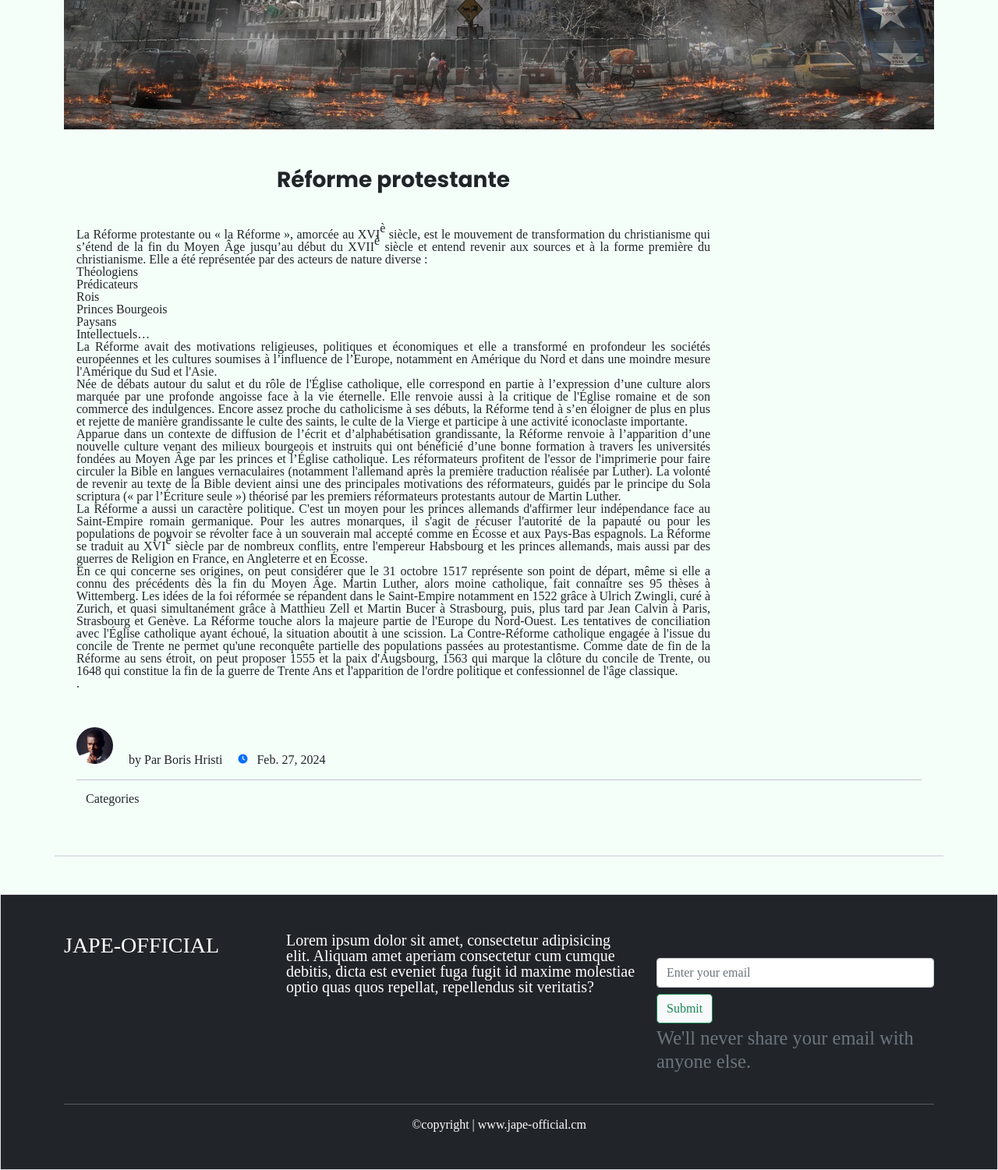
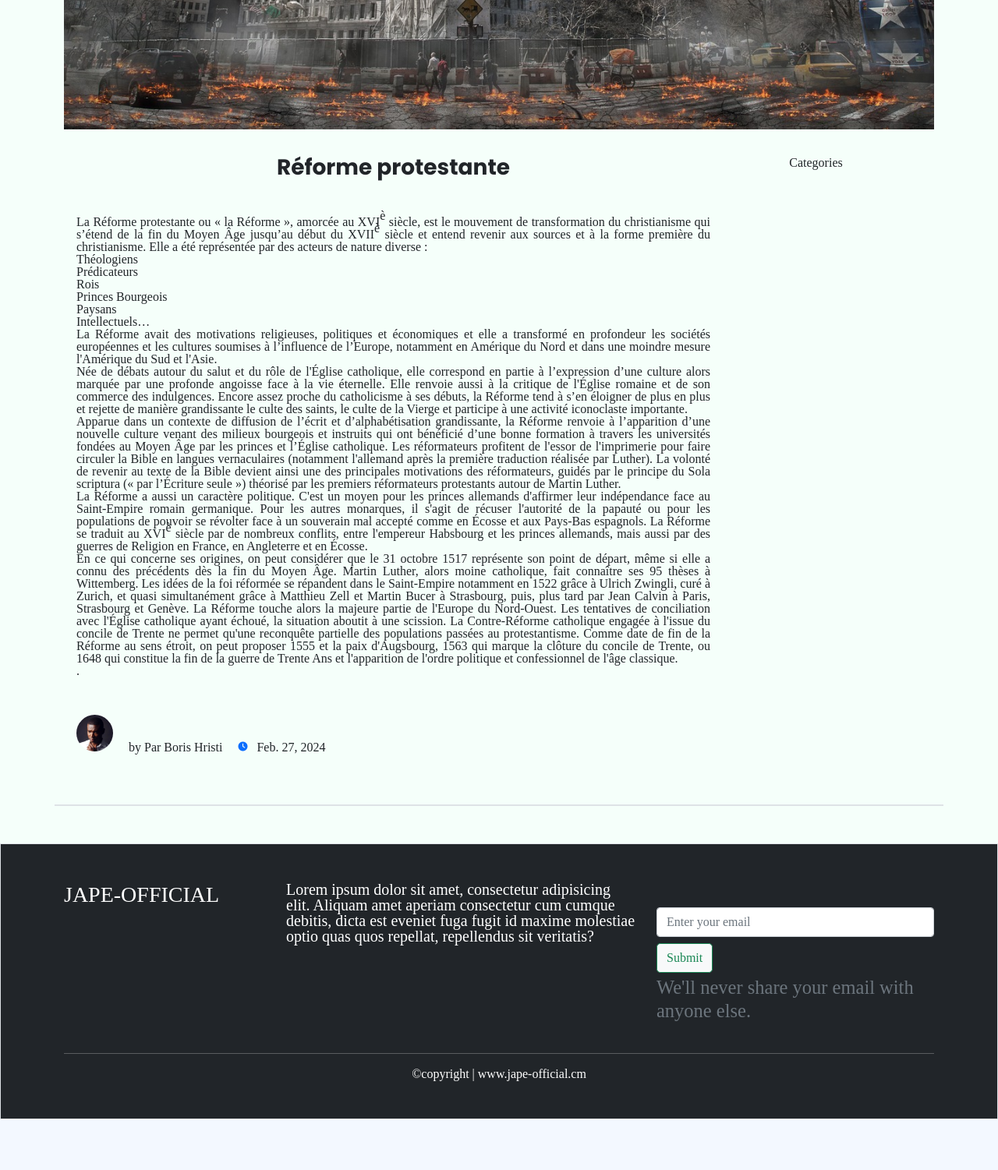
Before and after one commit to borishristi/jape-officiel, a Django app: a page that uses src/templates/base.html in a window 1280 px wide. Shown: the part 749-2250 px from the top of the page at 78% size. After the commit the page ends 2185 px from the top, so only its background shows below. Run offline with Django 5.2, Linux system fonts and the light colour scheme; data comes from the database, SQL or seed files in the repository; some libraries are stand-ins or nearby versions.

Commit message:
I have finish to implement the posts_view.html

```diff
--- a/src/blog/templates/blog/home_view.html
+++ b/src/blog/templates/blog/home_view.html
@@ -214,7 +214,7 @@
                             <div class="col-6 col-lg-12 p-0">
                                 <div class="ps-1 pt-2">
                                     <img class="img-hover img-fluid w-100"
-                                         src="" alt="Avertising"
+                                         src="{% static 'img/advertising.jpg' %}" alt="Avertising"
                                          style="max-height: 350px; border-radius: 5%">
                                 </div>
                             </div>
--- a/src/blog/templates/blog/post_view.html
+++ b/src/blog/templates/blog/post_view.html
@@ -12,11 +12,11 @@
     <div class="col-12 mt-3 m-0 rounded">
         <img src="{{ post.image.url }}" alt="" class="w-100">
     </div>
-
+    <div class="col-12">
         <div class="row container m-0 mt-3 p-3">
             <div class="col-lg-9 p-0">
                 <article>
-                <h1 class="text-center mt-3 mb-5 poppins-bold article-title-design">{{ post.title }}</h1>
+                    <h1 class="text-center mb-5 poppins-bold article-title-design">{{ post.title }}</h1>
                     <div>
                         <p class="poppins-regular post-design">{{ post.content|safe }}.</p>
                     </div>
@@ -29,10 +29,9 @@
                         <span class="h6 my-auto ms-2"> {{ post.created_on }}</span></div>
                 </article>
             </div>
-        <hr
-                class="my-3">
-        <div class="col-lg-3">
-            <h3>Categories</h3>
+            <div class="col-lg-3  p-0">
+                <h4 class="text-center">Categories</h4>
+            </div>
         </div>
     </div>
 </section>
--- a/src/blog/templates/blog/posts_view.html
+++ b/src/blog/templates/blog/posts_view.html
@@ -20,7 +20,7 @@
                 </div>
                 <div class="row">
                     {% for post in posts %}
-                    <div class="col-6">
+                    <div class="col-sm-6">
                         <div class="card border-0 p-0 m-0" style="width: 100%; min-height: 450px">
                             <img src="{{ post.image.url }}"
                                  class="img-hover rounded img-fluid card-img-top position-relative"
@@ -107,7 +107,7 @@
                                                      alt="">
                                             </div>
                                             <div class="col-8">
-                                                <h6 class="title-link">{{ r_post.title }}</h6>
+                                                <h6><a class="title-link" href="{% url 'post_view' slug=r_post.slug %}">{{ r_post.title }}</a></h6>
                                             </div>
                                         </div>
                                     </div>
--- a/src/templates/base.html
+++ b/src/templates/base.html
@@ -32,7 +32,7 @@
         <div class="collapse navbar-collapse" id="navbarSupportedContent">
             <ul class="navbar-nav me-auto mb-2 mb-lg-0 roboto-regular">
                 <li class="nav-item">
-                    <a class="nav-link text-white title-link-nav" aria-current="page" href="% url 'home_view' %}">Home</a>
+                    <a class="nav-link text-white title-link-nav" aria-current="page" href="{% url 'home_view' %}">Home</a>
                 </li>
                 <li class="nav-item">
                     <a class="nav-link text-white title-link-nav" href="{% url 'posts_view' %}">Blog</a>
```
Lines whose indentation alone changed are shown as unchanged.
